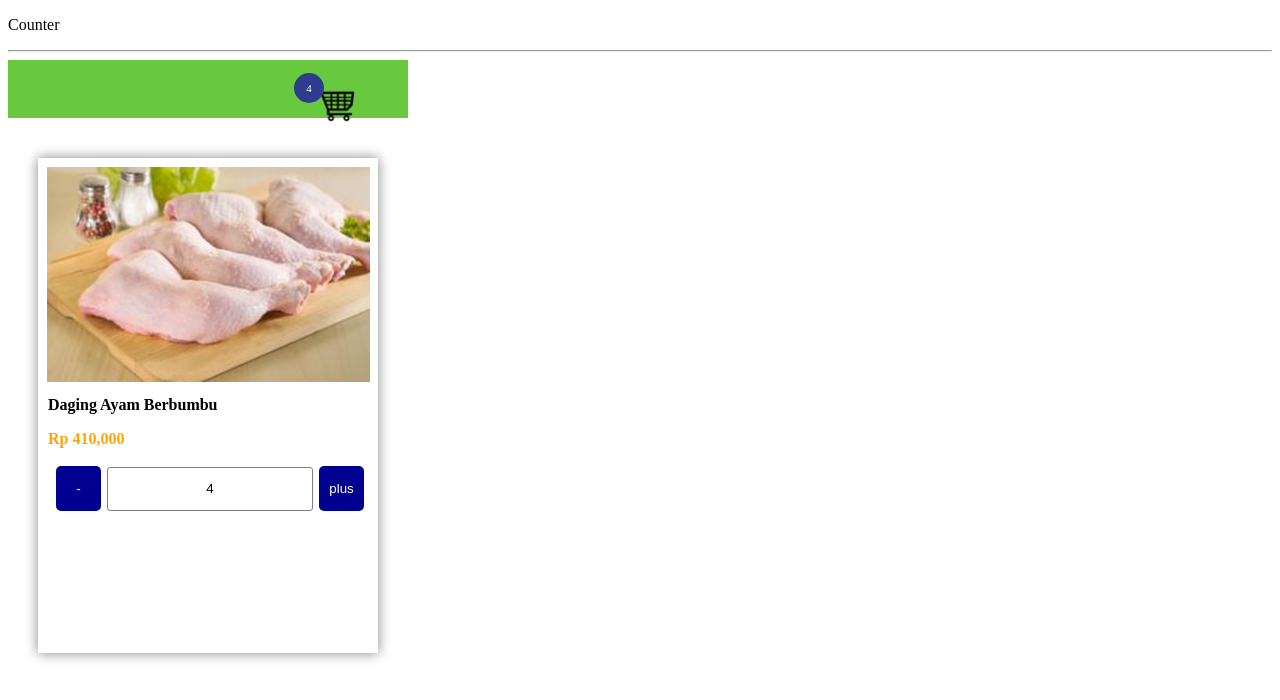
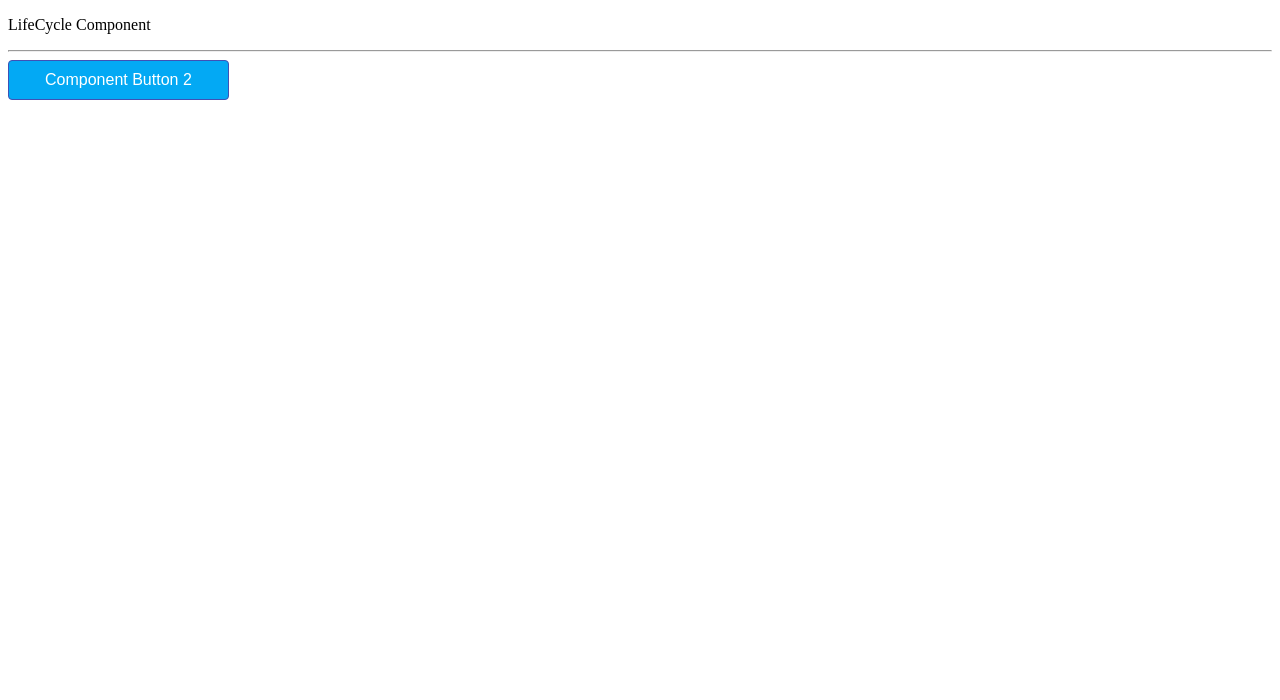
Before and after one commit to Idhamm15/React-Documentation, a React (Vite) app: page / in a window 1280 px wide. Shown: the top 700 px of the page. Built offline with nearby package versions, Linux system fonts and the light colour scheme.

Commit message:
Documentations lifecycle part 1

```diff
--- a/src/container/Home/Home.jsx
+++ b/src/container/Home/Home.jsx
@@ -1,6 +1,7 @@
 import React, { Component } from "react";
-import YouTubeComp from "../../component/YouTubeComp/YouTubeComp";
-import Product from "../Product/Product";
+// import YouTubeComp from "../../component/YouTubeComp/YouTubeComp";
+// import Product from "../Product/Product";
+import LifeCycleComp from "../LifeCycleComp/LifeCycleComp";
 
 class Home extends Component {
     render () {
@@ -23,10 +24,12 @@
                     title="Tutorial React JS Bagian - 4"
                     desc="200x ditonton, 2 hari yang lalu"/>
                 <YouTubeComp/> */}
-
-                <p>Counter</p>
+                {/* <p>Counter</p>
                 <hr/>
-                <Product/>
+                <Product/> */}
+                <p>LifeCycle Component</p>
+                <hr/>
+                <LifeCycleComp/>
             </div>
         )
     }
--- /dev/null
+++ b/src/container/LifeCycleComp/LifeCycleComp.css
@@ -0,0 +1,13 @@
+.btn {
+    padding: 10px 36px;
+    border: 1px solid #3f51b5;
+    border-radius: 4px;
+    outline: none;
+    background: #03a9f4;
+    color: white;
+    font-size: 16px;
+}
+
+.btn:hover {
+    cursor: pointer;
+}
--- /dev/null
+++ b/src/container/LifeCycleComp/LifeCycleComp.jsx
@@ -0,0 +1,53 @@
+import React, { Component } from "react";
+import "./LifeCycleComp.css"
+
+
+class LifeCycleComp extends Component {
+
+    // Lihat alurnya di console browser
+    constructor(props) {
+        super(props);
+        this.state = {
+            count: 1
+        }
+        console.log('constructor');
+    }
+
+    static getDerivedStateFromProps(props, state) {
+        console.log('getDerivedStateFromProps');
+        return null;
+    }
+
+    componentDidMount () {
+        console.log('componentDidMount');
+        setTimeout(() => {
+            this.setState({
+                count: 2
+            })
+        }, 3000)
+    }
+
+    shouldComponentUpdate(nextProps, nextState) {
+        console.log('shouldComponentUpdate');
+        return true;
+    }
+
+    getSnapshotBeforeUpdate(prevProps, prevState) {
+        console.log('getSnapshotBeforeUpdate');
+        return null;
+    }
+
+    componentWillUnmount() {
+        console.log('componentWillUnmount');
+    }
+
+
+    render () {
+        console.log('render');
+        return (
+            <button className="btn">Component Button {this.state.count}</button>
+        )
+    }
+}
+
+export default LifeCycleComp;
```
Also changed, not shown: src/assets/image_LifeCycleComp/Pasted image.png (added).
